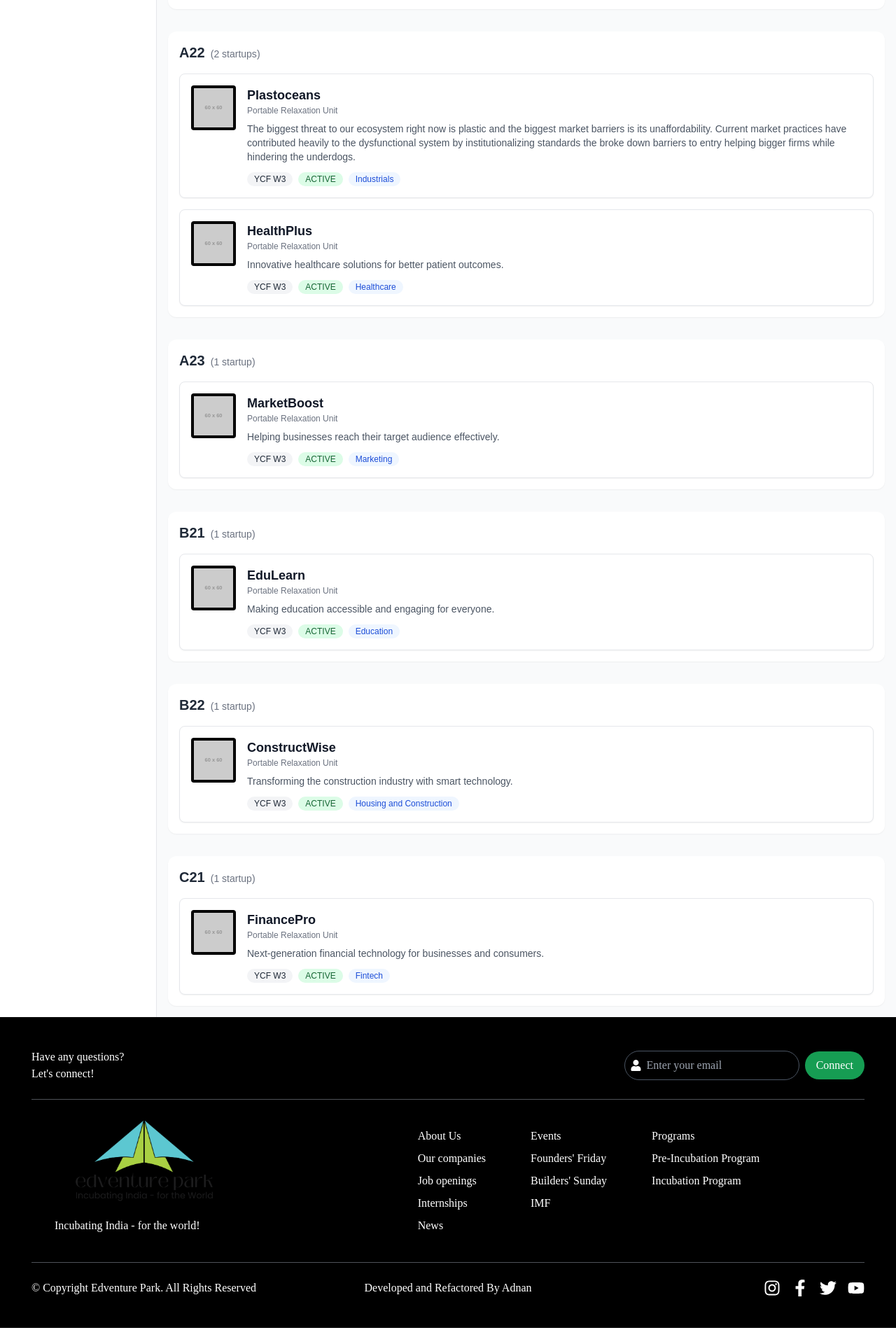
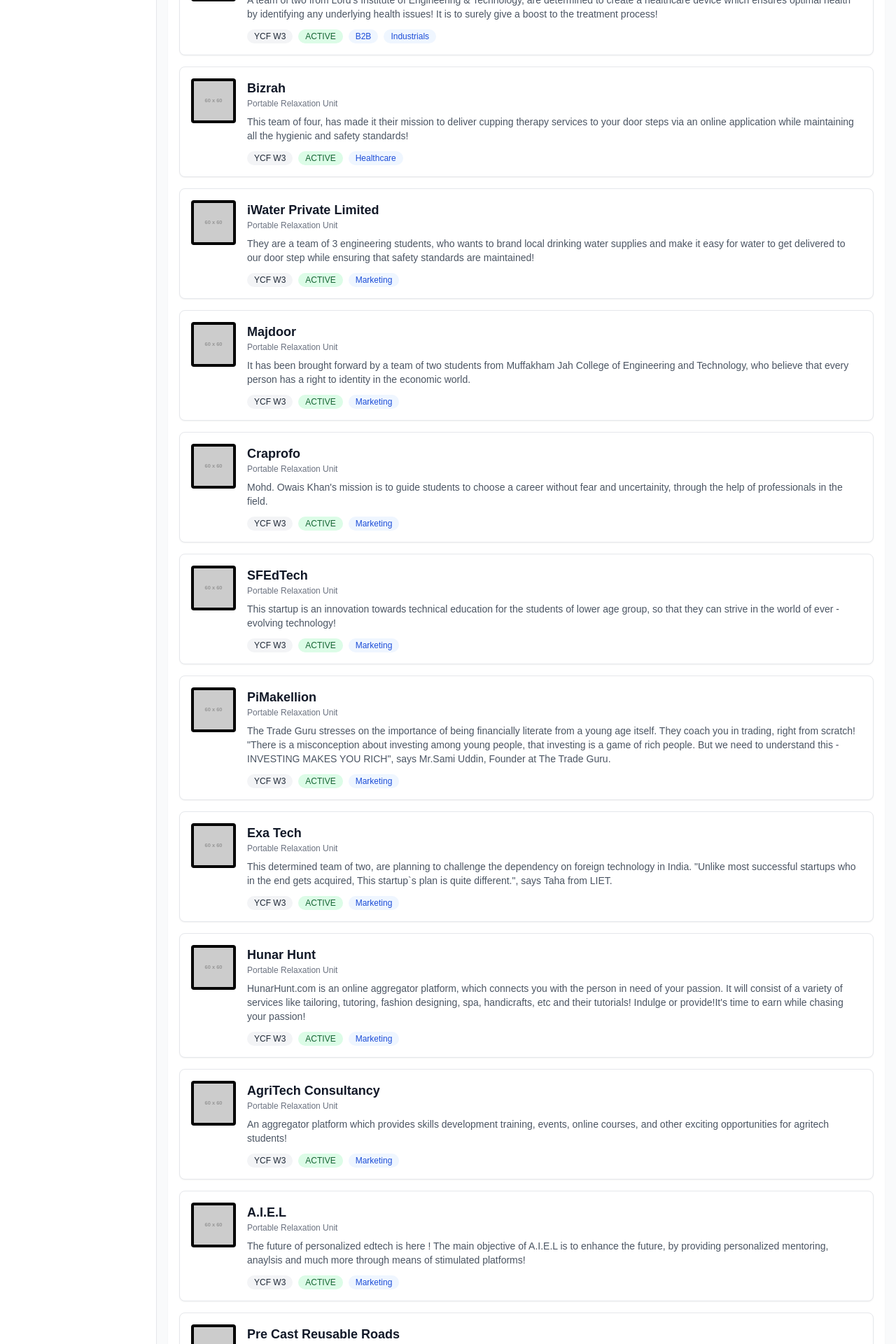
Before and after one commit to Edventure-park/Main-Website, a Next.js app: page /portfolio in a window 1280 px wide. Shown: the part 880-2800 px from the top of the page at 70% size. Before the commit the page ends 2777 px from the top, so only its background shows below. Built offline with nearby package versions, Linux system fonts and the light colour scheme.

Commit message:
portfolio companies of a20

```diff
--- a/components/Portfolio/PortfolioPage.tsx
+++ b/components/Portfolio/PortfolioPage.tsx
@@ -55,65 +55,137 @@
       },
       {
         id: '2',
-        name: 'Plastoceans',
-        description: 'The biggest threat to our ecosystem right now is plastic and the biggest industry barriers is its unaffordability. Current market practices have contributed heavily to the dysfunctional system by institutionalizing standards the broke down barriers to entry helping bigger firms while hindering the underdogs.',
-        cohort: 'A21',
+        name: 'Kiddiewink School',
+        description: "Kiddiewink is a personality development program for 6-15 years an age where they absorb the most. Bringing focus to your child's social skills and behaviour making your child emotionally and socially stronger",
+        cohort: 'A20',
         industry: ['Industrials', 'Consumer'],
         logoUrl: '/plastoceans-logo.png',
       },
       {
         id: '3',
-        name: 'Plastoceans',
-        description: 'The biggest threat to our ecosystem right now is plastic and the biggest market barriers is its unaffordability. Current market practices have contributed heavily to the dysfunctional system by institutionalizing standards the broke down barriers to entry helping bigger firms while hindering the underdogs.',
-        cohort: 'A22',
+        name: 'The Good Pharmacy',
+        description: 'It provides access to a variety of medicines at affordable prices. Compare prices, choose your fit and pay your bills at home with hassle-free delivery. Evaluating needs, conveying solutions.',
+        cohort: 'A20',
         industry: ['Industrials'],
         logoUrl: '/plastoceans-logo.png',
       },
       {
         id: '4',
-        name: 'GreenTech',
-        description: 'Revolutionizing sustainable energy solutions for the modern world.',
+        name: 'Lecture Pro',
+        description: "A team of two from Lord's Institute of Engineering & Technology, are determined to create a healthcare device which ensures optimal health by identifying any underlying health issues! It is to surely give a boost to the treatment process!",
         cohort: 'A20',
         industry: ['B2B', 'Industrials'],
         logoUrl: '/greentech-logo.png',
       },
       {
         id: '5',
-        name: 'EduLearn',
-        description: 'Making education accessible and engaging for everyone.',
-        cohort: 'B21',
+        name: 'SPADit',
+        description: "A healthcare device which ensures optimal health by identifying any underlying health issues !It is to surely give a boost to the treatment process !LecturePro creates a leisure and effective learning environment.++",
+        cohort: 'B20',
         industry: ['Education'],
         logoUrl: '/edulearn-logo.png',
       },
       {
         id: '6',
-        name: 'FinancePro',
-        description: 'Next-generation financial technology for businesses and consumers.',
-        cohort: 'C21',
+        name: 'Vivify',
+        description: 'Studies during the pandemic made them modify their idea into something more reltively searving! They aim to build an app, which fastens the process of text-animation conversion for teachers, as a teaching aid!',
+        cohort: 'C20',
         industry: ['Fintech'],
         logoUrl: '/financepro-logo.png',
       },
       {
         id: '7',
-        name: 'HealthPlus',
-        description: 'Innovative healthcare solutions for better patient outcomes.',
-        cohort: 'A22',
+        name: 'Bizrah',
+        description: 'This team of four, has made it their mission to deliver cupping therapy services to your door steps via an online application while maintaining all the hygienic and safety standards!',
+        cohort: 'A20',
         industry: ['Healthcare'],
         logoUrl: '/healthplus-logo.png',
       },
       {
         id: '8',
-        name: 'ConstructWise',
-        description: 'Transforming the construction industry with smart technology.',
-        cohort: 'B22',
+        name: 'AppaRent',
+        description: 'AppaRent provides you with the latest apparels on rent at an affordable rate decided by the market demand.',
+        cohort: 'B20',
         industry: ['Housing and Construction'],
         logoUrl: '/constructwise-logo.png',
       },
       {
         id: '9',
-        name: 'MarketBoost',
-        description: 'Helping businesses reach their target audience effectively.',
-        cohort: 'A23',
+        name: 'iWater Private Limited',
+        description: "They are a team of 3 engineering students, who wants to brand local drinking water supplies and make it easy for water to get delivered to our door step while ensuring that safety standards are maintained!",
+        cohort: 'A20',
+        industry: ['Marketing'],
+        logoUrl: '/marketboost-logo.png',
+      },
+      {
+        id: '10',
+        name: 'Majdoor',
+        description: "It has been brought forward by a team of two students from Muffakham Jah College of Engineering and Technology, who believe that every person has a right to identity in the economic world.",
+        cohort: 'A20',
+        industry: ['Marketing'],
+        logoUrl: '/marketboost-logo.png',
+      },
+      {
+        id: '11',
+        name: 'Craprofo',
+        description: "Mohd. Owais Khan's mission is to guide students to choose a career without fear and uncertainity, through the help of professionals in the field.",
+        cohort: 'A20',
+        industry: ['Marketing'],
+        logoUrl: '/marketboost-logo.png',
+      },
+      {
+        id: '12',
+        name: 'SFEdTech',
+        description: "This startup is an innovation towards technical education for the students of lower age group, so that they can strive in the world of ever - evolving technology!",
+        cohort: 'A20',
+        industry: ['Marketing'],
+        logoUrl: '/marketboost-logo.png',
+      },
+      {
+        id: '13',
+        name: 'PiMakellion',
+        description: 'The Trade Guru stresses on the importance of being financially literate from a young age itself. They coach you in trading, right from scratch! "There is a misconception about investing among young people, that investing is a game of rich people. But we need to understand this - INVESTING MAKES YOU RICH", says Mr.Sami Uddin, Founder at The Trade Guru.',
+        cohort: 'A20',
+        industry: ['Marketing'],
+        logoUrl: '/marketboost-logo.png',
+      },
+      {
+        id: '14',
+        name: 'Exa Tech',
+        description: 'This determined team of two, are planning to challenge the dependency on foreign technology in India. "Unlike most successful startups who in the end gets acquired, This startup`s plan is quite different.", says Taha from LIET.',
+        cohort: 'A20',
+        industry: ['Marketing'],
+        logoUrl: '/marketboost-logo.png',
+      },
+      {
+        id: '15',
+        name: 'Hunar Hunt',
+        description: `HunarHunt.com is an online aggregator platform, which connects you with the person in need of your passion. It will consist of a variety of services like tailoring, tutoring, fashion designing, spa, handicrafts, etc and their tutorials! Indulge or provide!It's time to earn while chasing your passion! `,
+        cohort: 'A20',
+        industry: ['Marketing'],
+        logoUrl: '/marketboost-logo.png',
+      },
+      {
+        id: '16',
+        name: 'AgriTech Consultancy',
+        description: `An aggregator platform which provides skills development training, events, online courses, and other exciting opportunities for agritech students!`,
+        cohort: 'A20',
+        industry: ['Marketing'],
+        logoUrl: '/marketboost-logo.png',
+      },
+      {
+        id: '17',
+        name: 'A.I.E.L',
+        description: `The future of personalized edtech is here ! The main objective of A.I.E.L is to enhance the future, by providing personalized mentoring, anaylsis and much more through means of stimulated platforms!`,
+        cohort: 'A20',
+        industry: ['Marketing'],
+        logoUrl: '/marketboost-logo.png',
+      },
+      {
+        id: '18',
+        name: 'Pre Cast Reusable Roads',
+        description: `This innovative team of two, aim to re-invent the quality and design life of roads using Industrial waste materials and Pre-cast technology!We're looking forward to a better India!`,
+        cohort: 'A20',
         industry: ['Marketing'],
         logoUrl: '/marketboost-logo.png',
       },
```
